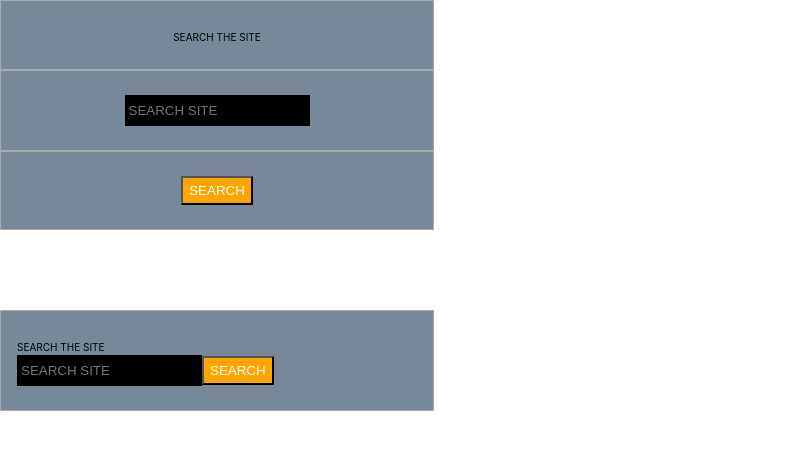
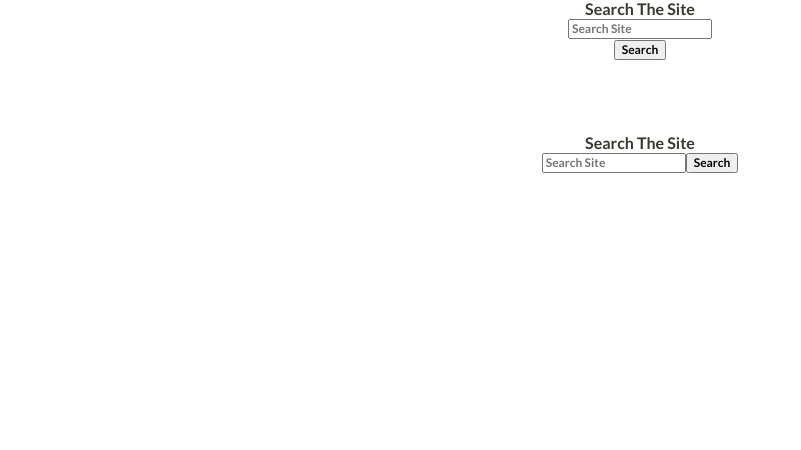
Before and after one commit to brentmclark/mp-atomic-design, a React (Create React App) app: page / in a window 1280 px wide. Shown: the top 450 px of the page, without its empty margins (0-801 px from the left). Built offline with nearby package versions, Linux system fonts and the light colour scheme.

Commit message:
bring in a CSS reset

```diff
--- a/src/index.css
+++ b/src/index.css
@@ -1,10 +1,405 @@
+/*  Reset
+=========== */
+/*! csstools-normalize v9.0.1 | github.com/csstools/normalize.css */
+
+/* Document
+ * ========================================================================== */
+
+/**
+ * 1. Correct the line height in all browsers.
+ * 2. Prevent adjustments of font size after orientation changes in
+ *    IE on Windows Phone and in iOS.
+ */
+
+ html {
+  line-height: 1.15; /* 1 */
+  -ms-text-size-adjust: 100%; /* 2 */
+  -webkit-text-size-adjust: 100%; /* 2 */
+}
+
+/* Sections
+ * ========================================================================== */
+
+/**
+ * Correct the font size and margin on `h1` elements within `section` and
+ * `article` contexts in Chrome, Firefox, and Safari.
+ */
+
+h1 {
+  font-size: 2em;
+  margin: 0.67em 0;
+}
+
+/* Grouping content
+ * ========================================================================== */
+
+/**
+ * 1. Add the correct box sizing in Firefox.
+ * 2. Show the overflow in Edge and IE.
+ */
+
+hr {
+  box-sizing: content-box; /* 1 */
+  height: 0; /* 1 */
+  overflow: visible; /* 2 */
+}
+
+/**
+ * Add the correct display in IE.
+ */
+
+main {
+  display: block;
+}
+
+/**
+ * 1. Correct the inheritance and scaling of font size in all browsers.
+ * 2. Correct the odd `em` font sizing in all browsers.
+ */
+
+pre {
+  font-family: monospace, monospace; /* 1 */
+  font-size: 1em; /* 2 */
+}
+
+/* Text-level semantics
+ * ========================================================================== */
+
+/**
+ * Remove the gray background on active links in IE 10.
+ */
+
+a {
+  background-color: transparent;
+}
+
+/**
+ * Add the correct text decoration in Edge, IE, Opera, and Safari.
+ */
+
+abbr[title] {
+  text-decoration: underline;
+  text-decoration: underline dotted;
+}
+
+/**
+ * Add the correct font weight in Chrome, Edge, and Safari.
+ */
+
+b,
+strong {
+  font-weight: bolder;
+}
+
+/**
+ * 1. Correct the inheritance and scaling of font size in all browsers.
+ * 2. Correct the odd `em` font sizing in all browsers.
+ */
+
+code,
+kbd,
+samp {
+  font-family: monospace, monospace; /* 1 */
+  font-size: 1em; /* 2 */
+}
+
+/**
+ * Add the correct font size in all browsers.
+ */
+
+small {
+  font-size: 80%;
+}
+
+/* Embedded content
+ * ========================================================================== */
+
+/**
+ * Add the correct display in IE 9-.
+ */
+
+audio,
+video {
+  display: inline-block;
+}
+
+/**
+ * Add the correct display in iOS 4-7.
+ */
+
+audio:not([controls]) {
+  display: none;
+  height: 0;
+}
+
+/**
+ * Remove the border on images inside links in IE 10-.
+ */
+
+img {
+  border-style: none;
+}
+
+/**
+ * Hide the overflow in IE.
+ */
+
+svg:not(:root) {
+  overflow: hidden;
+}
+
+/* Forms
+ * ========================================================================== */
+
+/**
+ * Remove the margin in Safari.
+ */
+
+button,
+input,
+select {
+  margin: 0;
+}
+
+/**
+ * 1. Show the overflow in IE.
+ * 2. Remove the inheritance of text transform in Edge, Firefox, and IE.
+ */
+
+button {
+  overflow: visible; /* 1 */
+  text-transform: none; /* 2 */
+}
+
+/**
+ * Correct the inability to style clickable types in iOS and Safari.
+ */
+
+button,
+[type="button"],
+[type="reset"],
+[type="submit"] {
+  -webkit-appearance: button;
+}
+
+/**
+ * Correct the padding in Firefox.
+ */
+
+fieldset {
+  padding: 0.35em 0.75em 0.625em;
+}
+
+/**
+ * Show the overflow in Edge and IE.
+ */
+
+input {
+  overflow: visible;
+}
+
+/**
+ * 1. Correct the text wrapping in Edge and IE.
+ * 2. Correct the color inheritance from `fieldset` elements in IE.
+ */
+
+legend {
+  box-sizing: border-box; /* 1 */
+  color: inherit; /* 2 */
+  display: table; /* 1 */
+  max-width: 100%; /* 1 */
+  white-space: normal; /* 1 */
+}
+
+/**
+ * 1. Add the correct display in Edge and IE.
+ * 2. Add the correct vertical alignment in Chrome, Firefox, and Opera.
+ */
+
+progress {
+  display: inline-block; /* 1 */
+  vertical-align: baseline; /* 2 */
+}
+
+/**
+ * Remove the inheritance of text transform in Firefox.
+ */
+
+select {
+  text-transform: none;
+}
+
+/**
+ * 1. Remove the margin in Firefox and Safari.
+ * 2. Remove the default vertical scrollbar in IE.
+ */
+
+textarea {
+  margin: 0; /* 1 */
+  overflow: auto; /* 2 */
+}
+
+/**
+ * 1. Add the correct box sizing in IE 10-.
+ * 2. Remove the padding in IE 10-.
+ */
+
+[type="checkbox"],
+[type="radio"] {
+  box-sizing: border-box; /* 1 */
+  padding: 0; /* 2 */
+}
+
+/**
+ * 1. Correct the odd appearance in Chrome and Safari.
+ * 2. Correct the outline style in Safari.
+ */
+
+[type="search"] {
+  -webkit-appearance: textfield; /* 1 */
+  outline-offset: -2px; /* 2 */
+}
+
+/**
+ * Correct the cursor style of increment and decrement buttons in Safari.
+ */
+
+::-webkit-inner-spin-button,
+::-webkit-outer-spin-button {
+  height: auto;
+}
+
+/**
+ * Correct the text style of placeholders in Chrome, Edge, and Safari.
+ */
+
+::-webkit-input-placeholder {
+  color: inherit;
+  opacity: 0.54;
+}
+
+/**
+ * Remove the inner padding in Chrome and Safari on macOS.
+ */
+
+::-webkit-search-decoration {
+  -webkit-appearance: none;
+}
+
+/**
+ * 1. Correct the inability to style clickable types in iOS and Safari.
+ * 2. Change font properties to `inherit` in Safari.
+ */
+
+::-webkit-file-upload-button {
+  -webkit-appearance: button; /* 1 */
+  font: inherit; /* 2 */
+}
+
+/**
+ * Remove the inner border and padding of focus outlines in Firefox.
+ */
+
+::-moz-focus-inner {
+  border-style: none;
+  padding: 0;
+}
+
+/**
+ * Restore the focus outline styles unset by the previous rule in Firefox.
+ */
+
+:-moz-focusring {
+  outline: 1px dotted ButtonText;
+}
+
+/* Interactive
+ * ========================================================================== */
+
+/*
+ * Add the correct display in Edge and IE.
+ */
+
+details {
+  display: block;
+}
+
+/*
+ * Add the correct styles in Edge, IE, and Safari.
+ */
+
+dialog {
+  background-color: white;
+  border: solid;
+  color: black;
+  display: block;
+  height: -moz-fit-content;
+  height: -webkit-fit-content;
+  height: fit-content;
+  left: 0;
+  margin: auto;
+  padding: 1em;
+  position: absolute;
+  right: 0;
+  width: -moz-fit-content;
+  width: -webkit-fit-content;
+  width: fit-content;
+}
+
+dialog:not([open]) {
+  display: none;
+}
+
+/*
+ * Add the correct display in all browsers.
+ */
+
+summary {
+  display: list-item;
+}
+
+/* Scripting
+ * ========================================================================== */
+
+/**
+ * Add the correct display in IE 9-.
+ */
+
+canvas {
+  display: inline-block;
+}
+
+/**
+ * Add the correct display in IE.
+ */
+
+template {
+  display: none;
+}
+
+/* User interaction
+ * ========================================================================== */
+
+/**
+ * Add the correct display in IE 10-.
+ */
+
+[hidden] {
+  display: none;
+}
+
+input, select, textarea, button {
+  font: inherit;
+  font-size: 12px;
+}
+
 body {
   margin: 0;
-  font-family: -apple-system, BlinkMacSystemFont, "Segoe UI", "Roboto", "Oxygen",
-    "Ubuntu", "Cantarell", "Fira Sans", "Droid Sans", "Helvetica Neue",
-    sans-serif;
+  font-family: Lato, sans-serif;
   -webkit-font-smoothing: antialiased;
   -moz-osx-font-smoothing: grayscale;
+  font-weight: 700;
+  color: #37392E;
 }
 
 code {
@@ -12,34 +407,4 @@ code {
     monospace;
 }
 
-label {
-  text-transform: uppercase;
-  color: black;
-  font-size: 10px;
-}
-
-input {
-  text-transform: uppercase;
-  background: black;
-  color: white;
-  padding: 8px 4px;
-  border: 0;
-}
-
-button {
-  background: orange;
-  color: white;
-  text-transform: uppercase;
-  height: 29px;
-}
-
-.separator {
-  background: lightslategrey;
-  padding: 24px 16px;
-  border:1px solid darkgrey;
-  width: 400px;
-}
-
-.site-search {
-  text-align: left;
-}
+/*  https://coolors.co/37392e-19647e-28afb0-ddcecd-eee5e5 */
```
